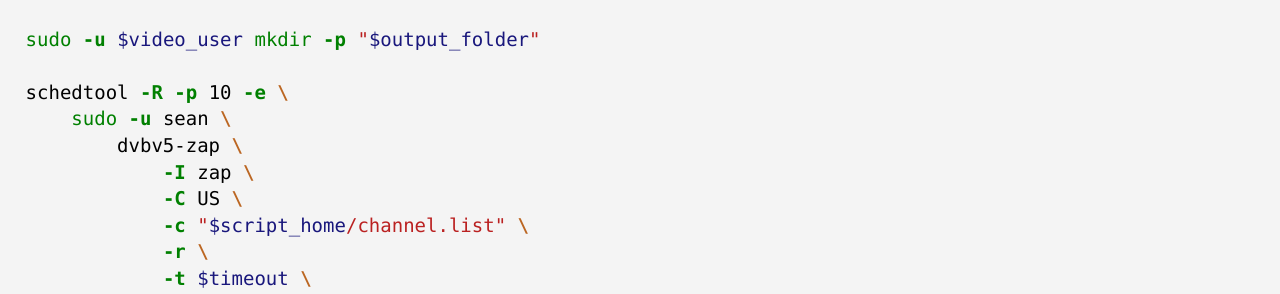
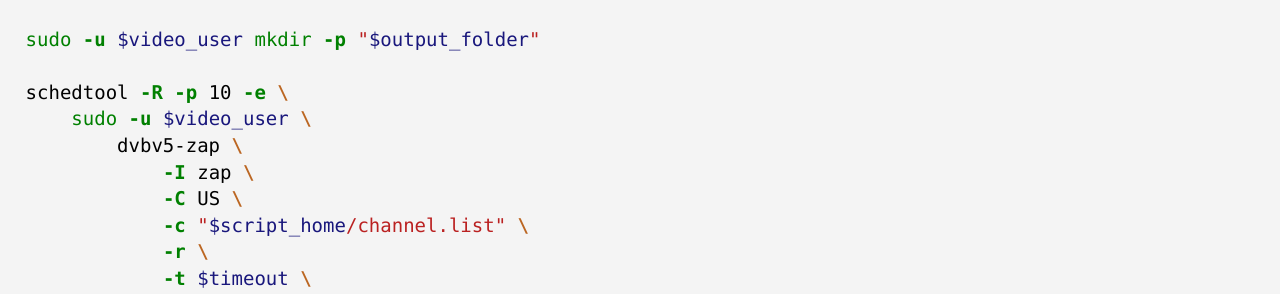
Before and after one commit to SeanTater/SeanTater.github.io, a Jekyll site: the page built from _posts/2020-07-07-tv-tuner.md, in a window 1280 px wide and 900 px high, scrolled down 7289 px. Shown: the part 473-767 px from the top of the window. Built offline with Jekyll 4.4.1, drawn with Linux system fonts in a browser that asks for light colours.

Commit message:
Fix where my name was hard coded

```diff
--- a/_posts/2020-07-07-tv-tuner.md
+++ b/_posts/2020-07-07-tv-tuner.md
@@ -175,7 +175,7 @@ fi
 sudo -u $video_user mkdir -p "$output_folder"
 
 schedtool -R -p 10 -e \
-    sudo -u sean \
+    sudo -u $video_user \
         dvbv5-zap \
             -I zap \
             -C US \
```
